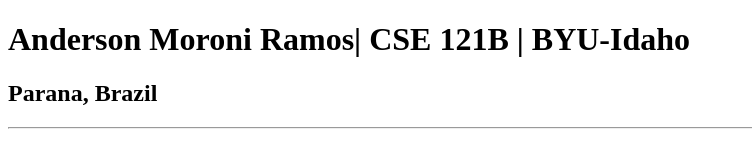
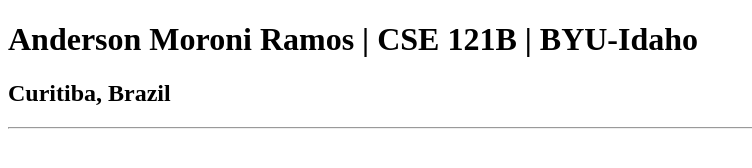
Before and after one commit to andersonmorony/cse121b, a plain HTML site: page test.html in a window 1280 px wide. Shown: the whole page, without its empty margins (0-752 px from the left). Drawn offline with Linux system fonts and the light colour scheme.

Commit message:
feat: change location after report

```diff
--- a/test.html
+++ b/test.html
@@ -3,11 +3,11 @@
 <head>
     <meta charset="UTF-8">
     <meta name="viewport" content="width=device-width, initial-scale=1.0">
-    <title>Anderson Moroni Ramos| CSE 121B | BYU-Idaho</title>
+    <title>Anderson Moroni Ramos | CSE 121B | BYU-Idaho</title>
 </head>
 <body>
-    <h1>Anderson Moroni Ramos| CSE 121B | BYU-Idaho</h1>
-    <h2>Parana, Brazil</h2>
+    <h1>Anderson Moroni Ramos | CSE 121B | BYU-Idaho</h1>
+    <h2>Curitiba, Brazil</h2>
     <hr>
 </body>
 </html>
```
